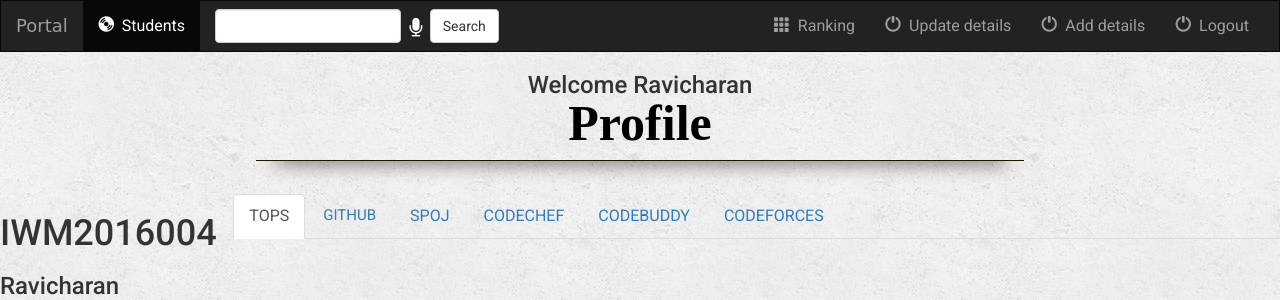
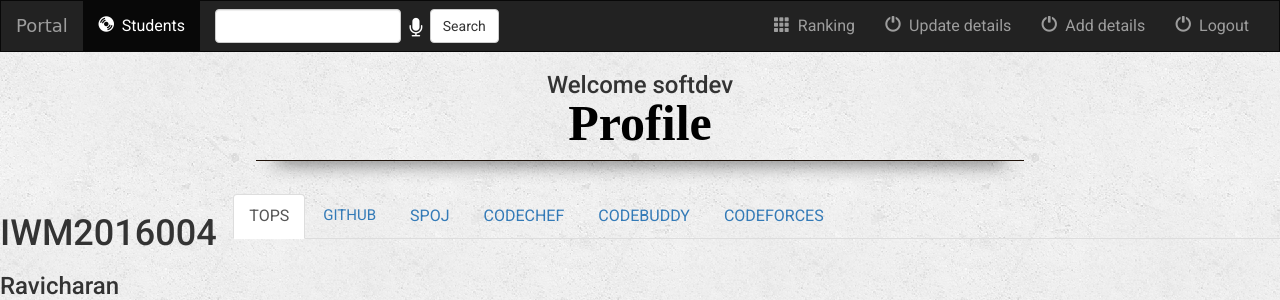
Before and after one commit to GitHubCommunity-IIITAllahabad/ProfilePortal-Beta, a Django app: page /studentportal/3/ in a window 1280 px wide; the page is wider, and only the part inside the window is pictured. Shown: the top 300 px of that part. Run offline with Django 3.2, Linux system fonts and the light colour scheme; a user stored in the database is signed in; data comes from the database, SQL or seed files in the repository; some libraries are stand-ins or nearby versions.

Commit message:
user.username issue

```diff
--- a/sprofileportal/student/templates/student/base.html
+++ b/sprofileportal/student/templates/student/base.html
@@ -112,7 +112,7 @@
 {% if not user.username %}
 <h3 style ="text-align: center">User Not logged in. Please log in to Add or Edit your credentials</h3>
 {% else %}
-<h3 style ="text-align: center">Welcome {{student.first_name}}</h3>
+<h3 style ="text-align: center">Welcome {{user.username}}</h3>
 {% endif %}
 {% block body %}
 {% endblock %}
```
